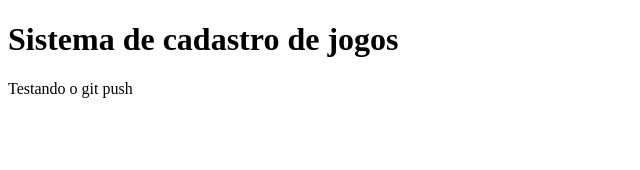
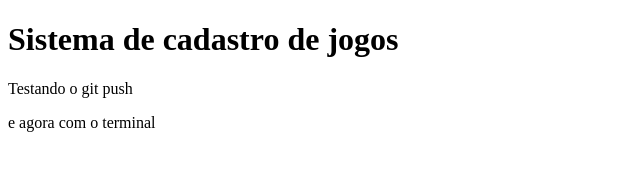
Before and after one commit to AloisSailer/praticandoGitHub, a plain HTML site: page index.html in a window 1280 px wide. Shown: the whole page, without its empty margins (0-640 px from the left). Drawn offline with Linux system fonts and the light colour scheme.

Commit message:
colocado mais um p para testar o terminal

```diff
--- a/index.html
+++ b/index.html
@@ -9,6 +9,7 @@
 <body>
   <h1>Sistema de cadastro de jogos</h1>
   <p>Testando o git push</p>
+  <p>e agora com o terminal</p>
   <script src="./app.js"></script>
 </body>
 </html>
```
